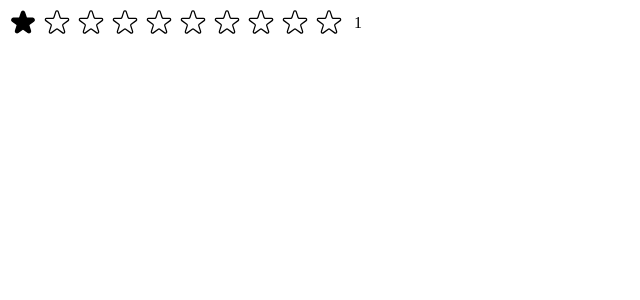
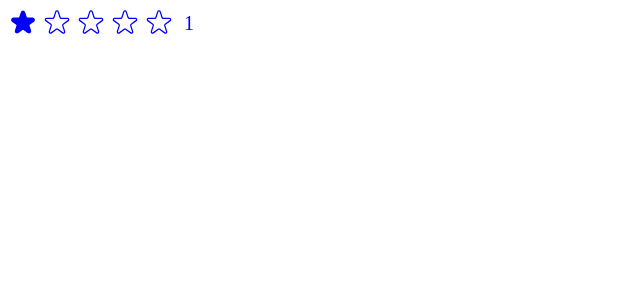
Before and after one commit to ajeyanadig/PopCorn, a React (Create React App) app: page / in a window 1280 px wide. Both pictures are taken after a click on the element 23 px from the left and 23 px from the top of the page. Shown: the top 300 px of the page, without its empty margins (0-640 px from the left). Built offline with nearby package versions, Linux system fonts and the light colour scheme.

Commit message:
Full Fledged Component Done

```diff
--- a/src/StarRating.js
+++ b/src/StarRating.js
@@ -1,51 +1,25 @@
-/*
-FULL STAR
-
-<svg
-  xmlns="http://www.w3.org/2000/svg"
-  viewBox="0 0 20 20"
-  fill="#000"
-  stroke="#000"
->
-  <path
-    d="M9.049 2.927c.3-.921 1.603-.921 1.902 0l1.07 3.292a1 1 0 00.95.69h3.462c.969 0 1.371 1.24.588 1.81l-2.8 2.034a1 1 0 00-.364 1.118l1.07 3.292c.3.921-.755 1.688-1.54 1.118l-2.8-2.034a1 1 0 00-1.175 0l-2.8 2.034c-.784.57-1.838-.197-1.539-1.118l1.07-3.292a1 1 0 00-.364-1.118L2.98 8.72c-.783-.57-.38-1.81.588-1.81h3.461a1 1 0 00.951-.69l1.07-3.292z"
-  />
-</svg>
-
-
-EMPTY STAR
-
-<svg
-  xmlns="http://www.w3.org/2000/svg"
-  fill="none"
-  viewBox="0 0 24 24"
-  stroke="#000"
->
-  <path
-    strokeLinecap="round"
-    strokeLinejoin="round"
-    strokeWidth="{2}"
-    d="M11.049 2.927c.3-.921 1.603-.921 1.902 0l1.519 4.674a1 1 0 00.95.69h4.915c.969 0 1.371 1.24.588 1.81l-3.976 2.888a1 1 0 00-.363 1.118l1.518 4.674c.3.922-.755 1.688-1.538 1.118l-3.976-2.888a1 1 0 00-1.176 0l-3.976 2.888c-.783.57-1.838-.197-1.538-1.118l1.518-4.674a1 1 0 00-.363-1.118l-3.976-2.888c-.784-.57-.38-1.81.588-1.81h4.914a1 1 0 00.951-.69l1.519-4.674z"
-  />
-</svg>
-
-*/
-
 import { useState } from "react";
 
-function StarRating({ maxRating = 5, defaultRating = 4 }) {
+function StarRating({
+  maxRating = 5,
+  defaultRating = 0,
+  color = "#0000ff",
+  size = 30,
+  onSetRating,
+  messages = [],
+  className = "",
+}) {
   const [rating, setRating] = useState(defaultRating);
-  const [tempRating, setTempRating] = useState(false);
+  const [tempRating, setTempRating] = useState(0);
 
-  function onClickHandler(val) {
-    setRating(val);
+  function handleRating(value) {
+    setRating(() => value);
+    onSetRating(value);
   }
-  function onHoverIn(val) {
-    console.log("in");
-    setTempRating(val);
+  function onHoverIn(value) {
+    setTempRating(() => value);
   }
   function onHoverOut() {
-    console.log("out");
     setTempRating(false);
   }
   const containerStyle = {
@@ -61,40 +35,55 @@ function StarRating({ maxRating = 5, defaultRating = 4 }) {
   const textStyle = {
     lineHeight: "1",
     margin: "0",
+    color,
+    fontSize: `${size / 1.5}px`,
   };
   return (
-    <div style={containerStyle}>
-      <div style={starContainerStyle}>
+    <div style={containerStyle} className={className}>
+      <div style={starContainerStyle} onMouseLeave={onHoverOut}>
         {Array.from({ length: maxRating }, (_, i) => {
           return (
             <Star
               key={i + 1}
-              isFull={tempRating ? i + 1 <= tempRating : i + 1 <= rating}
-              onClick={() => onClickHandler(i + 1)}
+              full={tempRating ? i + 1 <= tempRating : i + 1 <= rating}
+              onRate={() => handleRating(i + 1)}
               onHoverIn={() => onHoverIn(i + 1)}
               onHoverOut={() => onHoverOut()}
+              color={color}
+              size={size}
             />
           );
         })}
       </div>
-      <span style={textStyle}> {rating}</span>
+      {/*I Love This Line Below, so CLEAN and convenient for masking values*/}
+      <p style={textStyle}>
+        {messages.length === maxRating
+          ? messages[tempRating ? tempRating - 1 : rating - 1]
+          : tempRating || rating || ""}
+      </p>
     </div>
   );
 }
-function Star({ isFull, size = 30, onClick, onHoverIn, onHoverOut }) {
+function Star({ full, onRate, onHoverIn, color, size }) {
+  const starSyle = {
+    height: `${size}px`,
+    width: `${size}px`,
+    display: `block`,
+    cursor: `pointer`,
+  };
   return (
     <span
-      style={{ height: `${size}px`, width: `${size}px` }}
-      onClick={onClick}
+      style={starSyle}
+      onClick={onRate}
       onMouseEnter={onHoverIn}
-      onMouseLeave={onHoverOut}
+      // onMouseLeave={onHoverOut}
     >
-      {isFull ? (
+      {full ? (
         <svg
           xmlns="http://www.w3.org/2000/svg"
           viewBox="0 0 20 20"
-          fill="#000"
-          stroke="#000"
+          fill={color}
+          stroke={color}
         >
           <path d="M9.049 2.927c.3-.921 1.603-.921 1.902 0l1.07 3.292a1 1 0 00.95.69h3.462c.969 0 1.371 1.24.588 1.81l-2.8 2.034a1 1 0 00-.364 1.118l1.07 3.292c.3.921-.755 1.688-1.54 1.118l-2.8-2.034a1 1 0 00-1.175 0l-2.8 2.034c-.784.57-1.838-.197-1.539-1.118l1.07-3.292a1 1 0 00-.364-1.118L2.98 8.72c-.783-.57-.38-1.81.588-1.81h3.461a1 1 0 00.951-.69l1.07-3.292z" />
         </svg>
@@ -103,7 +92,7 @@ function Star({ isFull, size = 30, onClick, onHoverIn, onHoverOut }) {
           xmlns="http://www.w3.org/2000/svg"
           fill="none"
           viewBox="0 0 24 24"
-          stroke="#000"
+          stroke={color}
         >
           <path
             strokeLinecap="round"
--- a/src/index.js
+++ b/src/index.js
@@ -3,11 +3,19 @@ import ReactDOM from "react-dom/client";
 import StarRating from "./StarRating";
 // import "./index.css";
 // import App from "./App";
-
+// const messages = ["Terrible", "Meh", "Okay", "Pretty Good", "Must Watch !"];
+function justPrintTheVal(val) {
+  //access the internal state by passing in a handler, here imma just pass a function
+  console.log(val);
+}
 const root = ReactDOM.createRoot(document.getElementById("root"));
 root.render(
   <React.StrictMode>
     {/* <App /> */}
-    <StarRating maxRating={10} defaultRating={3} />
+
+    <StarRating
+      // messages={messages}
+      onSetRating={justPrintTheVal}
+    />
   </React.StrictMode>
 );
```
